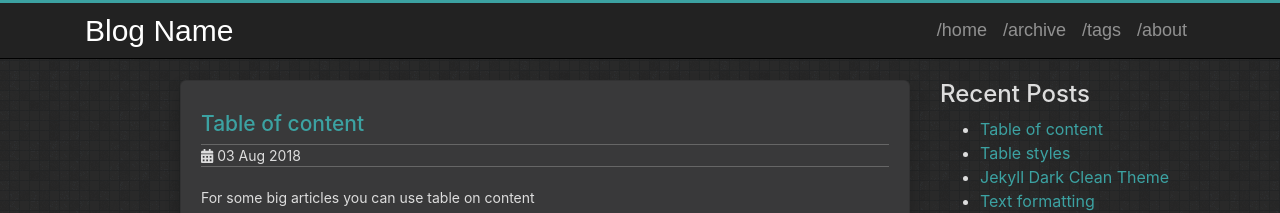
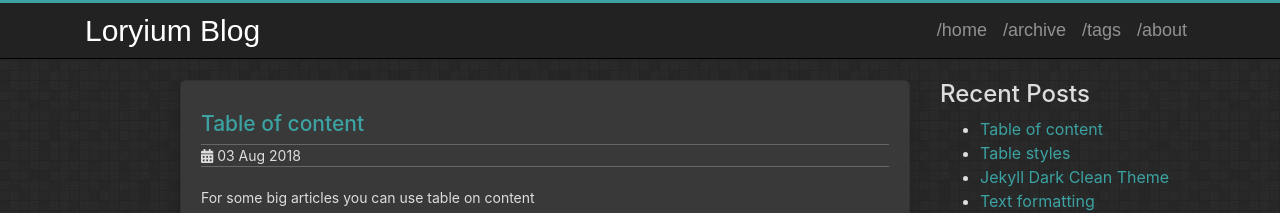
Before and after one commit to Loryium/loryium.github.io, a Jekyll site: the page built from index.html, in a window 1280 px wide. Shown: the top 213 px of the page. Built offline with Jekyll 4.4.1, drawn with Linux system fonts in a browser that asks for light colours; the list of posts is cut into pages by our own code; part of the change alters nothing that is shown.

Commit message:
Some Editions

```diff
--- a/_config.yml
+++ b/_config.yml
@@ -1,25 +1,25 @@
 # Jekyll configuration
 
-name: Blog Name
-description: Software Developer
+name: Loryium Blog
+description: Individual Student XD
 
 # Url is currently only used only for the RSS feed in feed.xml
 url: http://streetturtle.github.io
 #url: http://localhost:4000
 
 # For a project page here should be a project name. Otherwise (for user's/organization's page leave it empty)
-baseurl: '/jekyll-clean-dark'
+baseurl: ''
 
 author: Pavel Makhov
 copyright: 2015-2018
 
 share:
-  facebook: true
-  twitter: true
-  gplus: true
-  linkedin: true
-  pinterest: true
-  email: true
+  facebook: false
+  twitter: false
+  gplus: false
+  linkedin: false
+  pinterest: false
+  email: false
 
 social:
   github: streetturtle
@@ -44,7 +44,7 @@ comments: false
 permalink: /:year/:month/:title/
 
 # Enable for using pages, more details are here: http://jekyllrb.com/docs/pagination/
-#paginate: 3
+paginate: 3
 
 #highlighter: rouge
 
```
Also changed, not shown: README.md.
